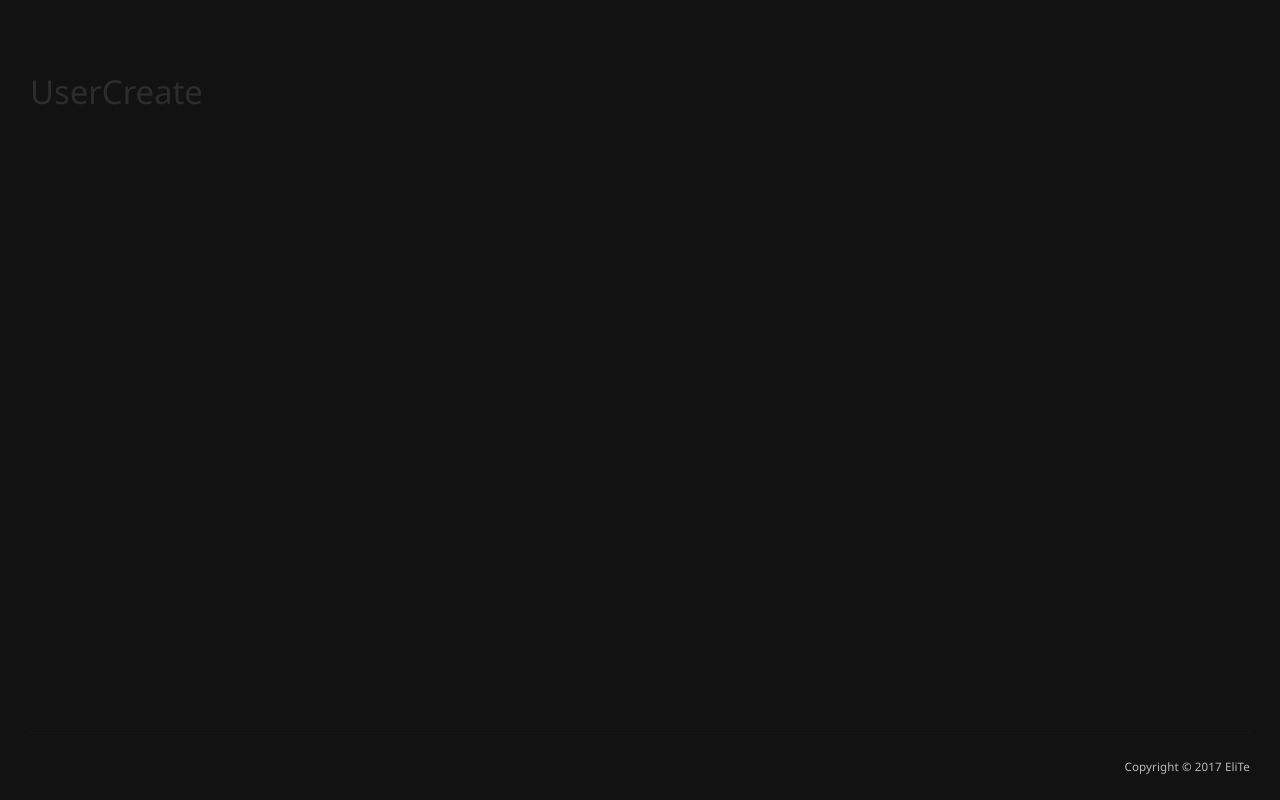
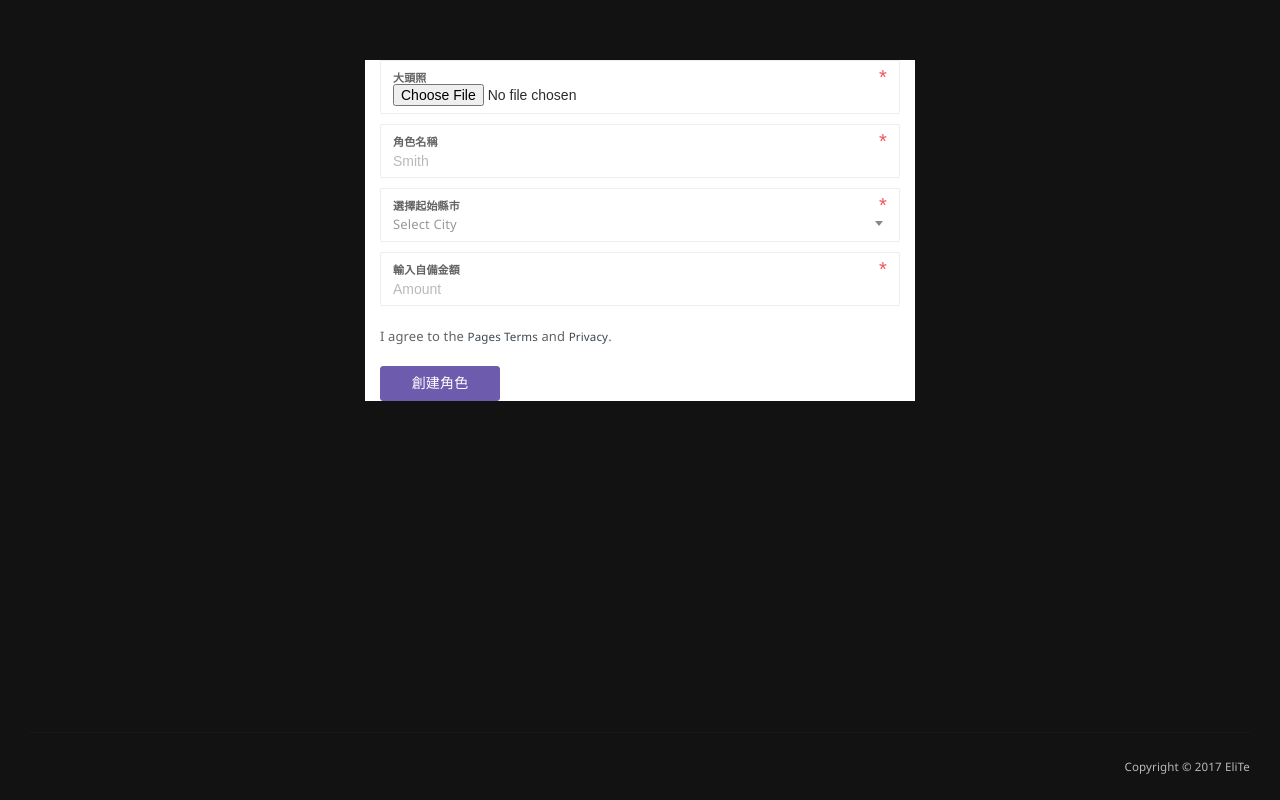
Before and after one commit to mavisliu689/i-ag-f, a Vue app: page /#/user-create in a window 1280 px wide. Built offline with nearby package versions, Linux system fonts and the light colour scheme.

Commit message:
user create ok

```diff
--- a/src/components/Home.vue
+++ b/src/components/Home.vue
@@ -10,7 +10,7 @@
 <script>
   export default {
     name: 'Home',
-        data() {
+    data () {
       return {
         msg: 'Welcome to Your Vue.js App'
       }
--- a/src/components/Login.vue
+++ b/src/components/Login.vue
@@ -3,7 +3,7 @@
         <div class="container">
             <div class="login-container bg-white">
                 <div class="p-l-50 m-l-20 p-r-50 m-r-20 p-t-50 m-t-30 p-b-50 m-b-30 sm-p-l-15 sm-p-r-15 sm-p-t-40">
-                    <p class="p-t-35">Sign into your pages account</p>
+                    <p class="p-t-35">Sign into your account</p>
                     <!-- START Login Form -->
                     <!-- START Form Control-->
                     <div class="form-group form-group-default">
@@ -33,14 +33,14 @@
 <script>
   export default {
     name: 'Login',
-        data() {
+    data () {
       return {
         msg: 'Login'
       }
     },
     methods: {
-            checkLogin() {
-                this.$router.push('/user_create')
+      checkLogin () {
+        this.$router.push('/user-create')
       }
     }
   }
@@ -48,21 +48,4 @@
 
 <!-- Add "scoped" attribute to limit CSS to this component only -->
 <style scoped>
-    h1, h2 {
-        font-weight: normal;
-    }
-
-    ul {
-        list-style-type: none;
-        padding: 0;
-    }
-
-    li {
-        display: inline-block;
-        margin: 0 10px;
-    }
-
-    a {
-        color: #42b983;
-    }
 </style>
--- a/src/components/UserCreate.vue
+++ b/src/components/UserCreate.vue
@@ -1,15 +1,101 @@
 <template>
     <div class="user-create">
-        <h1>{{ msg }}</h1>
+        <div class="register-container full-height sm-p-t-30 bg-white">
+            <div class="container-sm-height full-height">
+                <div class="row row-sm-height">
+                    <div class="col-sm-12 col-sm-height col-middle">
+                        <div class="row">
+                            <div class="col-sm-12">
+                                <div class="form-group form-group-default required">
+                                    <label>大頭照</label>
+                                    <input type="file" name="avatar" placeholder="John" class="form-control" required=""
+                                           aria-required="true">
+                                </div>
+                            </div>
+                        </div>
+                        <div class="row">
+                            <div class="col-sm-12">
+                                <div class="form-group form-group-default required">
+                                    <label>角色名稱</label>
+                                    <input type="text" name="name" placeholder="Smith" class="form-control required"
+                                           required="true"
+                                           aria-required="true">
+                                </div>
+                            </div>
+                        </div>
+                        <div class="row">
+                            <div class="col-sm-12">
+                                <div class="form-group form-group-default form-group-default-select2 required">
+                                    <label class="">選擇起始縣市</label>
+                                    <select name="city" class="full-width" data-placeholder="Select City"
+                                            data-init-plugin="select2" required="true">
+                                        <option></option>
+                                        <option value="基隆市">基隆市</option>
+                                        <option value="台北市">台北市</option>
+                                        <option value="新北市">新北市</option>
+                                        <option value="桃園縣">桃園縣</option>
+                                        <option value="新竹市">新竹市</option>
+                                        <option value="新竹縣">新竹縣</option>
+                                        <option value="苗栗縣">苗栗縣</option>
+                                        <option value="台中市">台中市</option>
+                                        <option value="彰化縣">彰化縣</option>
+                                        <option value="南投縣">南投縣</option>
+                                        <option value="雲林縣">雲林縣</option>
+                                        <option value="嘉義市">嘉義市</option>
+                                        <option value="嘉義縣">嘉義縣</option>
+                                        <option value="台南市">台南市</option>
+                                        <option value="高雄市">高雄市</option>
+                                        <option value="屏東縣">屏東縣</option>
+                                        <option value="台東縣">台東縣</option>
+                                        <option value="花蓮縣">花蓮縣</option>
+                                        <option value="宜蘭縣">宜蘭縣</option>
+                                        <option value="澎湖縣">澎湖縣</option>
+                                        <option value="金門縣">金門縣</option>
+                                        <option value="連江縣">連江縣</option>
+                                    </select>
+                                </div>
+                            </div>
+                        </div>
+                        <div class="row">
+                            <div class="col-sm-12">
+                                <div class="form-group form-group-default required">
+                                    <label class="">輸入自備金額</label>
+                                    <input type="text" name="amount" placeholder="Amount" class="form-control required"
+                                           required="true" aria-required="true" aria-invalid="false">
+                                </div>
+                            </div>
+                        </div>
+                        <div class="row m-t-10">
+                            <div class="col-md-6">
+                                <p>I agree to the <a href="#" class="text-info small">Pages Terms</a> and <a href="#"
+                                                                                                             class="text-info small">Privacy</a>.
+                                </p>
+                            </div>
+                        </div>
+                        <button class="btn btn-primary btn-cons m-t-10" type="button" @click="createUser">創建角色</button>
+                    </div>
+                </div>
+            </div>
+        </div>
     </div>
 </template>
 
 <script>
   export default {
     name: 'UserCreate',
-        data() {
+    data () {
       return {
         msg: 'UserCreate'
+      }
+    },
+    mounted: function () {
+      $('select[data-init-plugin=select2]')
+      // init select2
+        .select2()
+    },
+    methods: {
+      createUser () {
+        this.$router.push('/village')
       }
     }
   }
@@ -17,21 +103,4 @@
 
 <!-- Add "scoped" attribute to limit CSS to this component only -->
 <style scoped>
-    h1, h2 {
-        font-weight: normal;
-    }
-
-    ul {
-        list-style-type: none;
-        padding: 0;
-    }
-
-    li {
-        display: inline-block;
-        margin: 0 10px;
-    }
-
-    a {
-        color: #42b983;
-    }
 </style>
```
Lines whose indentation alone changed are shown as unchanged.
